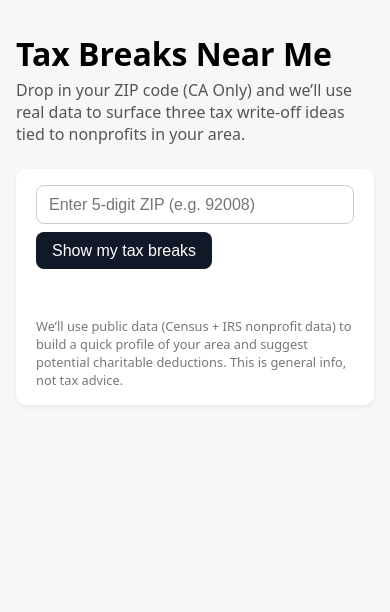
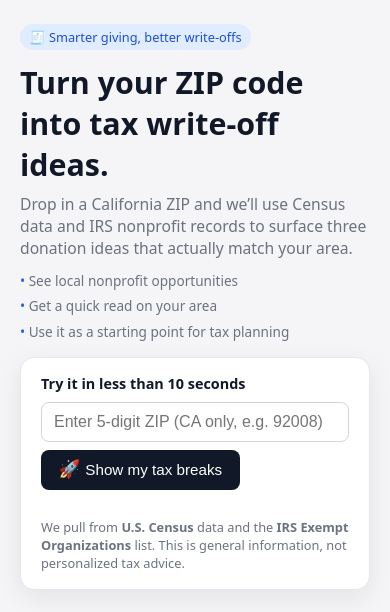
Before and after one commit to lukewester-pixel/tax-breaks-near-me, a Flask app: page / in a window 390 px wide. Shown: the top 612 px of the page. Before the commit the page ends 385 px from the top, so only its background shows below. Run offline with Flask 3, Linux system fonts and the light colour scheme.

Commit message:
Improve UI with hero layout and clearer copy

```diff
--- a/templates/index.html
+++ b/templates/index.html
@@ -5,60 +5,201 @@
   <title>Tax Breaks Near Me</title>
   <meta name="viewport" content="width=device-width, initial-scale=1">
   <style>
+    :root {
+      --bg: #f5f5f7;
+      --card-bg: #ffffff;
+      --primary: #111827;
+      --accent: #2563eb;
+      --text-main: #111827;
+      --text-muted: #6b7280;
+      --border-subtle: #e5e7eb;
+    }
+
+    * {
+      box-sizing: border-box;
+    }
+
     body {
       font-family: system-ui, -apple-system, BlinkMacSystemFont, "Segoe UI", sans-serif;
-      max-width: 900px;
-      margin: 2rem auto;
-      padding: 0 1rem 3rem;
-      background: #f7f7f7;
+      margin: 0;
+      background: var(--bg);
+      color: var(--text-main);
     }
-    h1 {
-      margin-bottom: 0.25rem;
+
+    .page {
+      max-width: 1000px;
+      margin: 0 auto;
+      padding: 1.5rem 1.25rem 3rem;
     }
-    .sub {
-      color: #555;
-      margin-bottom: 1.5rem;
+
+    .hero {
+      display: grid;
+      grid-template-columns: minmax(0, 3fr) minmax(0, 2fr);
+      gap: 1.5rem;
+      align-items: center;
+      margin-bottom: 2rem;
     }
+
+    @media (max-width: 768px) {
+      .hero {
+        grid-template-columns: 1fr;
+      }
+    }
+
+    .hero-text h1 {
+      font-size: clamp(1.9rem, 3vw, 2.4rem);
+      margin: 0 0 0.5rem;
+    }
+
+    .hero-text p {
+      margin: 0 0 0.75rem;
+      color: var(--text-muted);
+      font-size: 0.98rem;
+    }
+
+    .hero-highlight {
+      display: inline-flex;
+      align-items: center;
+      gap: 0.35rem;
+      background: #e0ecff;
+      color: #1d4ed8;
+      padding: 0.25rem 0.6rem;
+      border-radius: 999px;
+      font-size: 0.8rem;
+      margin-bottom: 0.75rem;
+    }
+
+    .hero-benefits {
+      display: flex;
+      flex-wrap: wrap;
+      gap: 0.4rem 1rem;
+      margin: 0.75rem 0 1rem;
+      font-size: 0.85rem;
+      color: var(--text-muted);
+    }
+
+    .hero-benefits span::before {
+      content: "• ";
+      color: var(--accent);
+    }
+
+    .hero-card {
+      background: var(--card-bg);
+      border-radius: 14px;
+      padding: 1rem 1.25rem 1.1rem;
+      box-shadow: 0 8px 26px rgba(15, 23, 42, 0.08);
+      border: 1px solid var(--border-subtle);
+    }
+
+    .hero-card-title {
+      font-weight: 600;
+      font-size: 0.9rem;
+      margin-bottom: 0.6rem;
+    }
+
+    .zip-form {
+      display: flex;
+      flex-wrap: wrap;
+      gap: 0.5rem;
+      margin-bottom: 0.6rem;
+    }
+
+    input[type="text"] {
+      padding: 0.6rem 0.75rem;
+      font-size: 1rem;
+      border-radius: 8px;
+      border: 1px solid #d1d5db;
+      flex: 1;
+      min-width: 140px;
+      outline: none;
+      transition: border-color 0.15s ease, box-shadow 0.15s ease;
+    }
+
+    input[type="text"]:focus {
+      border-color: var(--accent);
+      box-shadow: 0 0 0 1px rgba(37,99,235,0.2);
+    }
+
+    button {
+      padding: 0.6rem 1.1rem;
+      font-size: 0.95rem;
+      border-radius: 8px;
+      border: none;
+      cursor: pointer;
+      background: var(--primary);
+      color: #fff;
+      white-space: nowrap;
+      display: inline-flex;
+      align-items: center;
+      gap: 0.3rem;
+    }
+
+    button span.icon {
+      font-size: 1.1rem;
+    }
+
+    button:disabled {
+      opacity: 0.6;
+      cursor: default;
+    }
+
+    #error {
+      color: #b00020;
+      margin-bottom: 0.3rem;
+      min-height: 1em;
+      font-size: 0.85rem;
+    }
+
+    .helper-text {
+      font-size: 0.8rem;
+      color: var(--text-muted);
+      margin-top: 0.15rem;
+    }
+
+    .helper-text strong {
+      font-weight: 600;
+    }
+
+    .hero-image {
+      border-radius: 16px;
+      overflow: hidden;
+      border: 1px solid var(--border-subtle);
+      background: linear-gradient(130deg, #eef2ff, #f9fafb);
+      min-height: 200px;
+      display: flex;
+      align-items: stretch;
+      justify-content: stretch;
+    }
+
+    .hero-image img {
+      width: 100%;
+      height: 100%;
+      object-fit: cover;
+      display: block;
+    }
+
+    .section-header {
+      margin-top: 0;
+      margin-bottom: 0.4rem;
+      font-size: 1.1rem;
+      font-weight: 600;
+    }
+
+    .section-sub {
+      font-size: 0.85rem;
+      color: var(--text-muted);
+      margin-bottom: 1rem;
+    }
+
     .card {
-      background: #fff;
+      background: var(--card-bg);
       border-radius: 10px;
       padding: 1rem 1.25rem;
       margin-bottom: 1rem;
       box-shadow: 0 2px 5px rgba(0,0,0,0.06);
+      border: 1px solid var(--border-subtle);
     }
-    .zip-form {
-      display: flex;
-      flex-wrap: wrap;
-      gap: 0.5rem;
-      margin-bottom: 1rem;
-    }
-    input[type="text"] {
-      padding: 0.6rem 0.75rem;
-      font-size: 1rem;
-      border-radius: 8px;
-      border: 1px solid #ccc;
-      flex: 1;
-      min-width: 140px;
-    }
-    button {
-      padding: 0.6rem 1rem;
-      font-size: 1rem;
-      border-radius: 8px;
-      border: none;
-      cursor: pointer;
-      background: #111827;
-      color: #fff;
-      white-space: nowrap;
-    }
-    button:disabled {
-      opacity: 0.6;
-      cursor: default;
-    }
-    #error {
-      color: #b00020;
-      margin-bottom: 1rem;
-      min-height: 1em;
-    }
+
     .tag-pill {
       display: inline-block;
       padding: 0.2rem 0.55rem;
@@ -68,43 +209,127 @@
       font-size: 0.8rem;
       color: #333;
     }
+
     .small {
       font-size: 0.85rem;
       color: #555;
     }
+
     h2, h3 {
       margin-top: 0;
-      margin-bottom: 0.5rem;
+      margin-bottom: 0.4rem;
     }
+
     .muted {
       color: #777;
       font-size: 0.8rem;
       margin-top: 0.5rem;
     }
+
     .recs h3 {
       margin-bottom: 0.25rem;
+    }
+
+    .layout-bottom {
+      margin-top: 1.5rem;
+      display: grid;
+      grid-template-columns: minmax(0, 3fr) minmax(0, 2fr);
+      gap: 1.25rem;
+    }
+
+    @media (max-width: 900px) {
+      .layout-bottom {
+        grid-template-columns: 1fr;
+      }
+    }
+
+    .how-it-works {
+      font-size: 0.86rem;
+      color: var(--text-muted);
+    }
+
+    .how-it-works ol {
+      margin: 0.5rem 0 0;
+      padding-left: 1.1rem;
+    }
+
+    .how-it-works li {
+      margin-bottom: 0.35rem;
     }
   </style>
 </head>
 <body>
-  <h1>Tax Breaks Near Me</h1>
-  <div class="sub">
-    Drop in your ZIP code (CA Only) and we’ll use real data to surface three tax write-off ideas tied to nonprofits in your area.
+  <div class="page">
+    <header class="hero">
+      <div class="hero-text">
+        <div class="hero-highlight">
+          <span>🧾 Smarter giving, better write-offs</span>
+        </div>
+        <h1>Turn your ZIP code into tax write-off ideas.</h1>
+        <p>
+          Drop in a California ZIP and we’ll use Census data and IRS nonprofit records
+          to surface three donation ideas that actually match your area.
+        </p>
+        <div class="hero-benefits">
+          <span>See local nonprofit opportunities</span>
+          <span>Get a quick read on your area</span>
+          <span>Use it as a starting point for tax planning</span>
         </div>
 
-  <div class="card">
+        <div class="hero-card">
+          <div class="hero-card-title">Try it in less than 10 seconds</div>
           <div class="zip-form">
-      <input id="zip-input" type="text" placeholder="Enter 5-digit ZIP (e.g. 92008)" />
-      <button id="go-btn">Show my tax breaks</button>
+            <input id="zip-input" type="text" placeholder="Enter 5-digit ZIP (CA only, e.g. 92008)" />
+            <button id="go-btn">
+              <span class="icon">🚀</span>
+              <span>Show my tax breaks</span>
+            </button>
           </div>
           <div id="error"></div>
-    <div class="small muted">
-      We’ll use public data (Census + IRS nonprofit data) to build a quick profile of your area and suggest potential charitable deductions.
-      This is general info, not tax advice.
+          <div class="helper-text">
+            We pull from <strong>U.S. Census</strong> data and the
+            <strong>IRS Exempt Organizations</strong> list. This is general information,
+            not personalized tax advice.
+          </div>
         </div>
       </div>
 
+      <div class="hero-image">
+        <!-- Simple hero image – swap the URL if you want a different vibe -->
+        <img src="https://images.unsplash.com/photo-1517248135467-4c7edcad34c4?auto=format&fit=crop&w=900&q=80"
+             alt="People collaborating with laptops and notes">
+      </div>
+    </header>
+
+    <main class="layout-bottom">
+      <section style="min-width: 0;">
+        <h2 class="section-header">Your area snapshot & ideas</h2>
+        <p class="section-sub">
+          After you enter a ZIP, you’ll see a quick profile of the neighborhood plus three
+          donation ideas tied to real nonprofits near you.
+        </p>
         <div id="results"></div>
+      </section>
+
+      <aside>
+        <div class="card">
+          <h3>How this tool works</h3>
+          <div class="how-it-works">
+            <ol>
+              <li><strong>We look up your area</strong> using Census ACS 5-year estimates.</li>
+              <li><strong>We pull IRS-listed nonprofits</strong> in that exact ZIP.</li>
+              <li><strong>We tag the neighborhood</strong> (income, renters vs. owners, poverty, etc.).</li>
+              <li><strong>We generate three giving ideas</strong> tied to nonprofits near you.</li>
+            </ol>
+            <p style="margin-top: 0.6rem;">
+              Use this as a conversation starter with your tax pro or financial planner —
+              not a replacement for professional advice.
+            </p>
+          </div>
+        </div>
+      </aside>
+    </main>
+  </div>
 
   <script>
     const zipInput = document.getElementById('zip-input');
@@ -203,7 +428,6 @@
       };
 
       const humanizeTag = (tag) => {
-        // Basic cleanup: "lower_income" -> "Lower income"
         const label = String(tag)
           .replace(/_/g, ' ')
           .trim();
```
Lines whose indentation alone changed are shown as unchanged.
